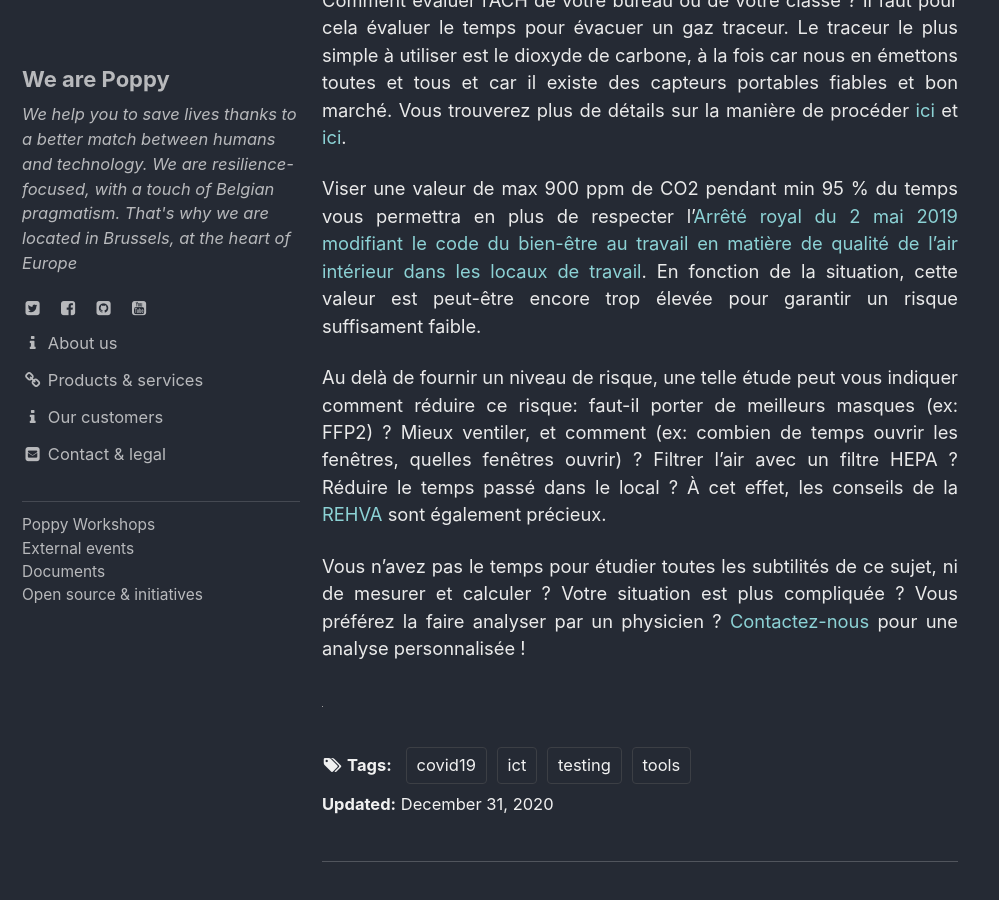
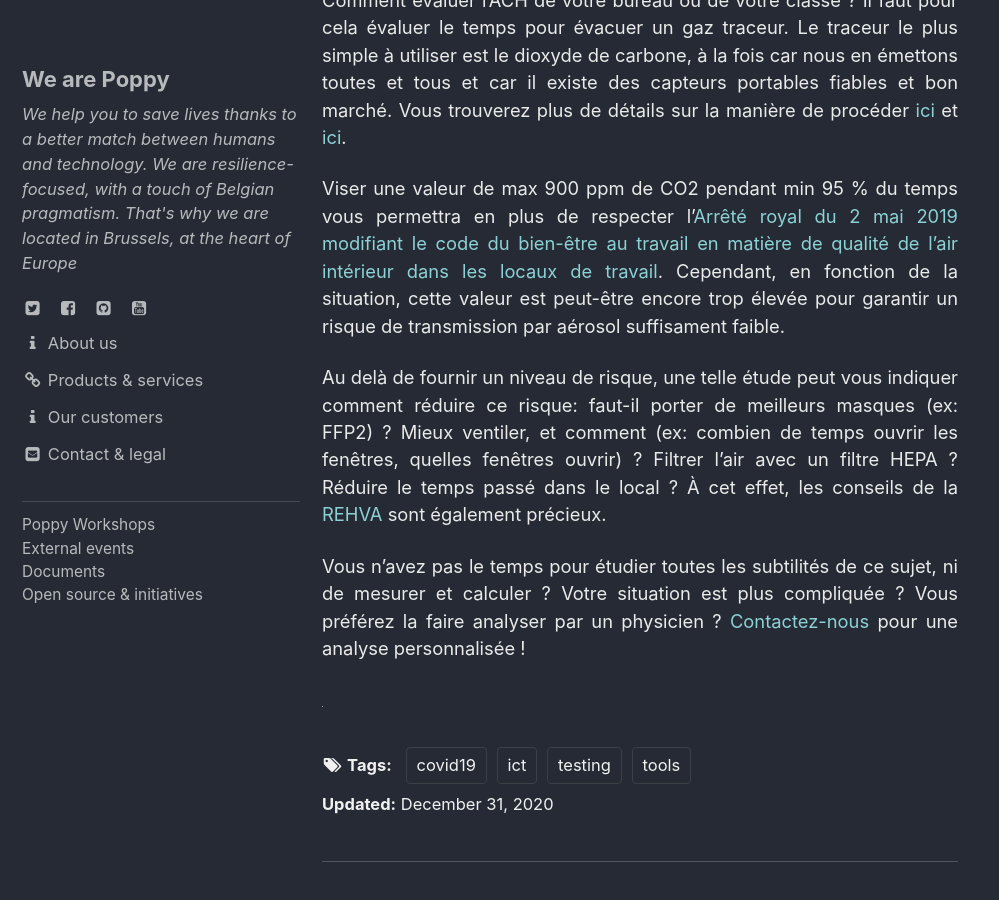
Before and after one commit to ccloquet/ccloquet.github.io, a Jekyll site: the page built from _posts/2020-12-31-ICT-aerosols.md, in a window 1280 px wide and 900 px high, scrolled down 1099 px. Shown: the whole window, without its empty margins (0-999 px from the left). Built offline with Jekyll 4.4.1, drawn with Linux system fonts in a browser that asks for light colours; cached includes are drawn as plain includes.

Commit message:
Update 2020-12-31-ICT-aerosols.md

```diff
--- a/_posts/2020-12-31-ICT-aerosols.md
+++ b/_posts/2020-12-31-ICT-aerosols.md
@@ -18,11 +18,10 @@ La ventilation naturelle d'un logement ou d'une pièce de vie correspond à envi
 
 Comment évaluer l'ACH de votre bureau ou de votre classe ? Il faut pour cela évaluer le temps pour évacuer un gaz traceur. Le traceur le plus simple à utiliser est le dioxyde de carbone, à la fois car nous en émettons toutes et tous et car il existe des capteurs portables fiables et bon marché. Vous trouverez plus de détails sur la manière de procéder [ici](https://schools.forhealth.org/wp-content/uploads/sites/19/2020/08/Harvard-Healthy-Buildings-program-How-to-assess-classroom-ventilation-08-28-2020.pdf) et [ici](https://medium.com/@jjose_19945/how-to-quantify-the-ventilation-rate-of-an-indoor-space-using-a-cheap-co2-monitor-4d8b6d4dab44).
 
-Viser une valeur de max 900 ppm de CO2 pendant min 95 % du temps vous permettra en plus de respecter l'[Arrêté royal du 2 mai 2019 modifiant le code du bien-être au travail en matière de qualité de l'air intérieur dans les locaux de travail](https://www.google.com/url?sa=t&rct=j&q=&esrc=s&source=web&cd=&cad=rja&uact=8&ved=2ahUKEwjUrOKCmv3tAhUGCewKHVzdD6wQFjACegQIAhAC&url=https%3A%2F%2Fwww.etaamb.be%2Ffr%2Farrete-royal-du-02-mai-2019_n2019201857.html&usg=AOvVaw0YqNNkL0OaLBDvnMO5jlHn). En fonction de la situation, cette valeur est peut-être encore trop élevée pour garantir un risque suffisament faible.
+Viser une valeur de max 900 ppm de CO2 pendant min 95 % du temps vous permettra en plus de respecter l'[Arrêté royal du 2 mai 2019 modifiant le code du bien-être au travail en matière de qualité de l'air intérieur dans les locaux de travail](https://www.google.com/url?sa=t&rct=j&q=&esrc=s&source=web&cd=&cad=rja&uact=8&ved=2ahUKEwjUrOKCmv3tAhUGCewKHVzdD6wQFjACegQIAhAC&url=https%3A%2F%2Fwww.etaamb.be%2Ffr%2Farrete-royal-du-02-mai-2019_n2019201857.html&usg=AOvVaw0YqNNkL0OaLBDvnMO5jlHn). Cependant, en fonction de la situation, cette valeur est peut-être encore trop élevée pour garantir un risque de transmission par aérosol suffisament faible.
 
 Au delà de fournir un niveau de risque, une telle étude peut vous indiquer comment réduire ce risque: faut-il porter de meilleurs masques (ex: FFP2) ? Mieux ventiler, et comment (ex: combien de temps ouvrir les fenêtres, quelles fenêtres ouvrir) ? Filtrer l'air avec un filtre HEPA ? Réduire le temps passé dans le local ? À cet effet, les conseils de la [REHVA](https://www.rehva.eu/activities/covid-19-guidance) sont également précieux.
 
 Vous n'avez pas le temps pour étudier toutes les subtilités de ce sujet, ni de mesurer et calculer ? Votre situation est plus compliquée ? Vous préférez la faire analyser par un physicien ? [Contactez-nous](mailto:info@my-poppy.eu) pour une analyse personnalisée !
 
-
 <iframe src="https://www.my-poppy.eu/cnt/cnt.php" width="1" height="1" frameBorder="0">
```
